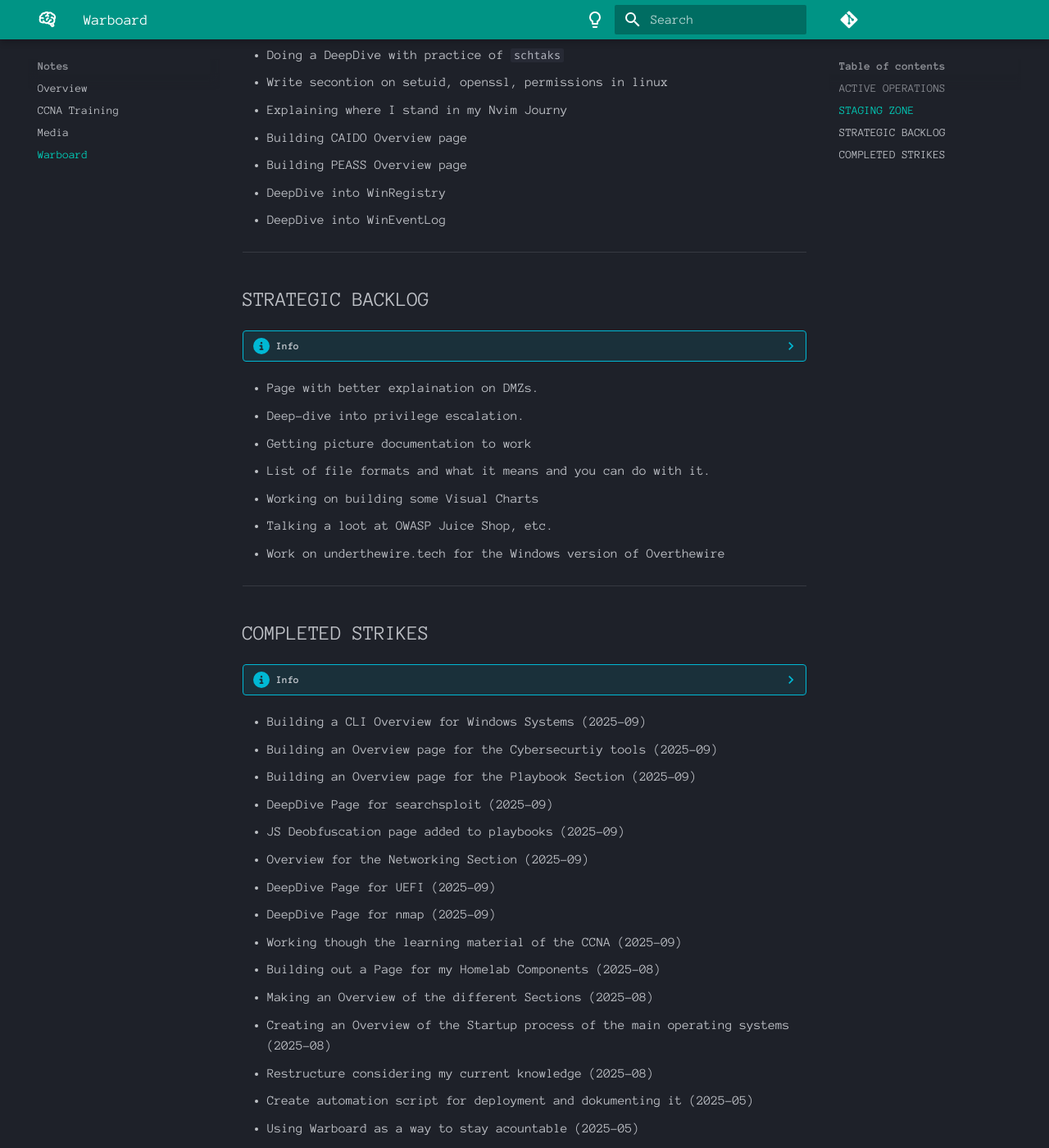
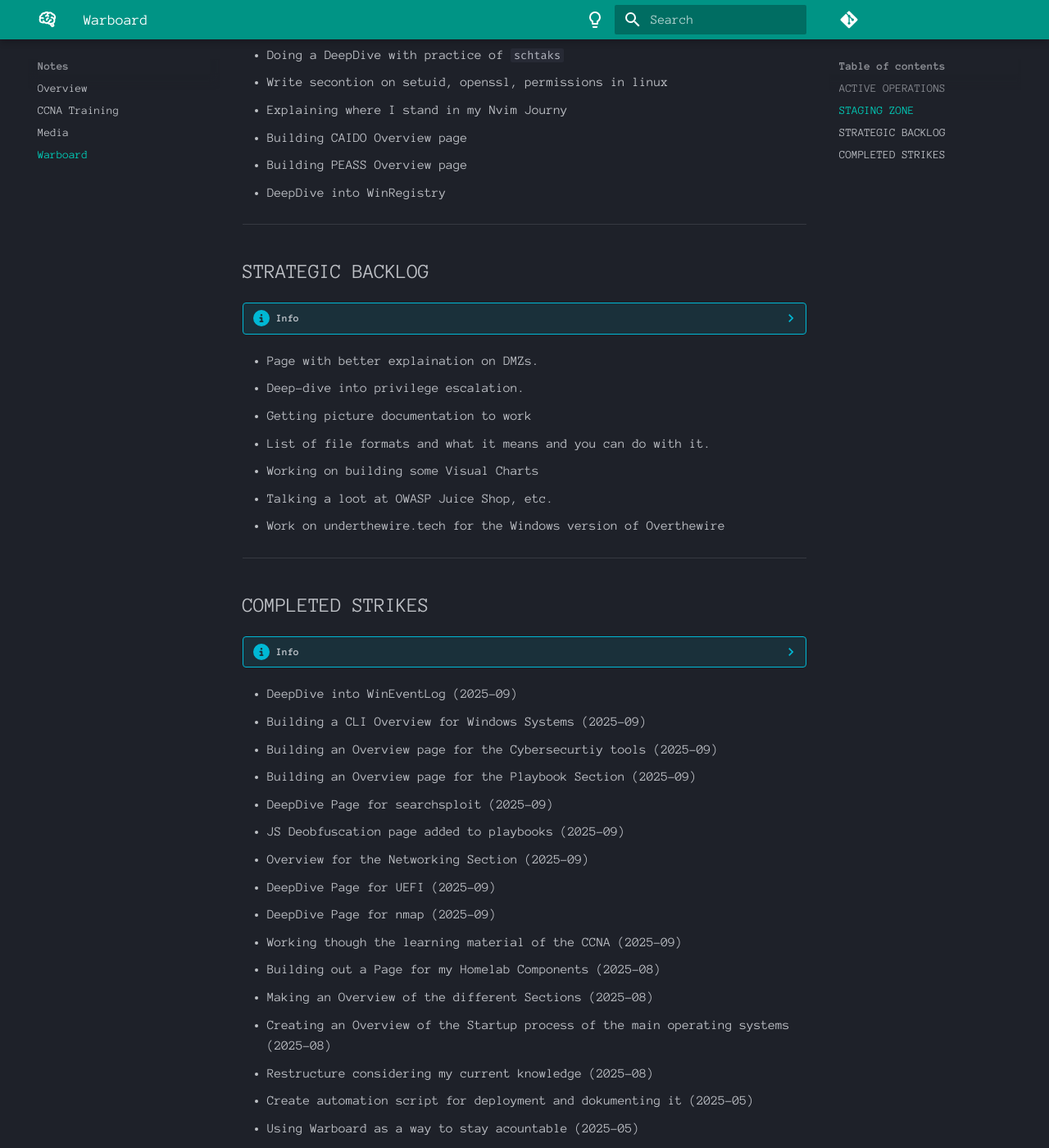
Before and after one commit to Fudomaru/wiki, an MkDocs documentation site: the page built from docs/notes/warboard.md, in a window 1280 px wide and 1400 px high, scrolled down 703 px. Shown: the whole window at 82% size. Built offline with MkDocs 1.6.1 and Material for MkDocs 9.7.7, drawn with Linux system fonts in a browser that asks for light colours; comment, search, counter and statistics services are not loaded.

Commit message:
Actualisation of Warboad

```diff
--- a/docs/notes/warboard.md
+++ b/docs/notes/warboard.md
@@ -52,6 +51,7 @@ description: List of my planes for furtur write ups and general project ideas.
 ??? info
     Trying to keep a brief history and show of what the newes pages are.
 
+- DeepDive into WinEventLog (2025-09)
 - Building a CLI Overview for Windows Systems (2025-09)
 - Building an Overview page for the Cybersecurtiy tools (2025-09)
 - Building an Overview page for the Playbook Section (2025-09)
```
Also changed, not shown: other parts of docs/notes/warboard.md (+0 -1 lines).
